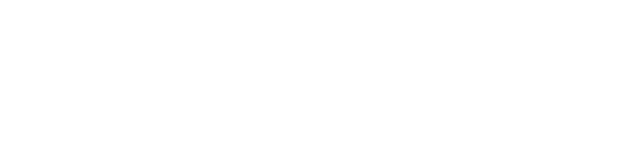
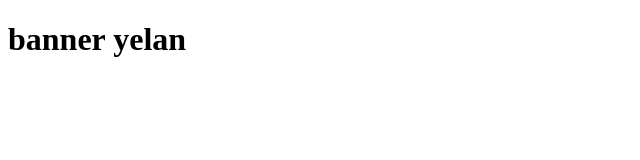
Before and after one commit to dudinmaster/inibacotan, a plain HTML site: page kaito/index2.html in a window 1280 px wide. Shown: the whole page, without its empty margins (0-640 px from the left). Drawn offline with Linux system fonts and the light colour scheme.

Commit message:
perubahan dudin h1 index html 2

```diff
--- a/kaito/index2.html
+++ b/kaito/index2.html
@@ -8,5 +8,6 @@
 </head>
 <body>
 
+    <h1>banner yelan</h1>
 </body>
 </html>
```
